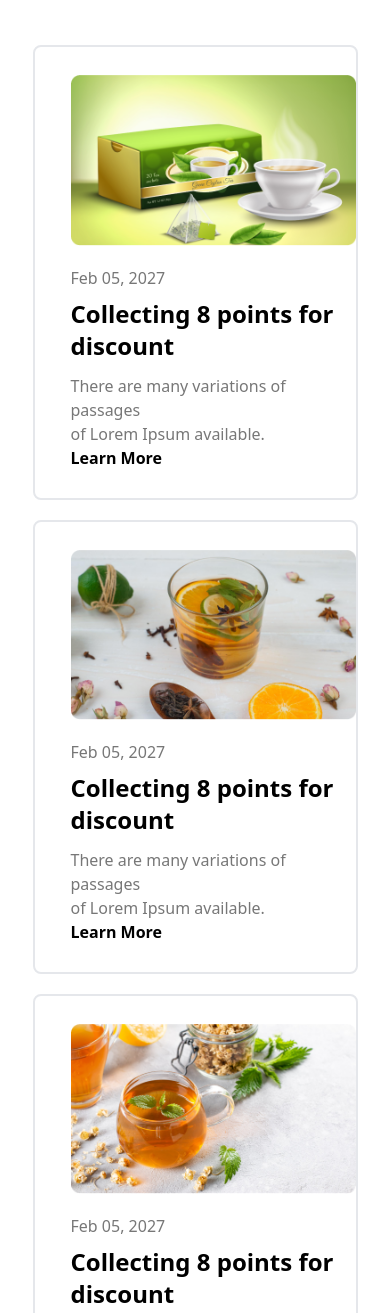
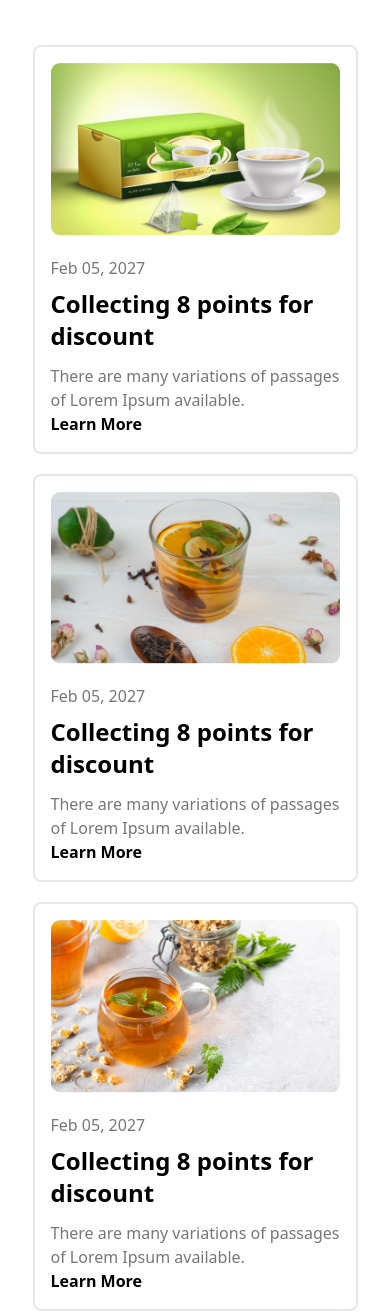
Before and after one commit to MonifaAnna/tea-house, a plain HTML site: page index.html in a window 390 px wide. Shown: the part 5260-6573 px from the top of the page. Drawn offline with nearby package versions, Linux system fonts and the light colour scheme.

Commit message:
padding correction

```diff
--- a/index.html
+++ b/index.html
@@ -156,21 +156,21 @@
            <!-- grid-card -->
             <div class="grid grid-cols-1 md:grid-cols-2 lg:grid-cols-3 gap-5 md:gap-8">
                 <!-- card -->
-                 <div class=" pl-9 py-7 border border-2  rounded-lg">
+                 <div class=" px-4 md:px-0 md:pl-9 py-4 md:py-7 border border-2  rounded-lg">
                   <img src="./images/news-1.png" class=" mb-5" alt="">
                   <p class="text-[#777777] mb-2">Feb 05, 2027</p>
                   <h3 class="text-2xl font-extrabold mb-3">Collecting 8 points for discount</h3>
                   <p class="text-[#777777]">There are many variations of passages<br> of Lorem Ipsum available.</p>
                   <p class="font-extrabold">Learn More</p>
                  </div>
-                 <div class=" pl-9 py-7 border border-2  rounded-lg">
+                 <div class=" px-4 md:px-0 md:pl-9 py-4 md:py-7 border border-2  rounded-lg">
                   <img src="./images/news-2.png" class=" mb-5" alt="">
                   <p class="text-[#777777] mb-2">Feb 05, 2027</p>
                   <h3 class="text-2xl font-extrabold mb-3">Collecting 8 points for discount</h3>
                   <p class="text-[#777777]">There are many variations of passages<br> of Lorem Ipsum available.</p>
                   <p class="font-extrabold">Learn More</p>
                  </div>
-                 <div class=" pl-9 py-7 border border-2  rounded-lg">
+                 <div class="px-4 md:px-0 md:pl-9 py-4 md:py-7 border border-2  rounded-lg">
                   <img src="./images/news-3.png" class=" mb-5" alt="">
                   <p class="text-[#777777] mb-2">Feb 05, 2027</p>
                   <h3 class="text-2xl font-extrabold mb-3">Collecting 8 points for discount</h3>
```
